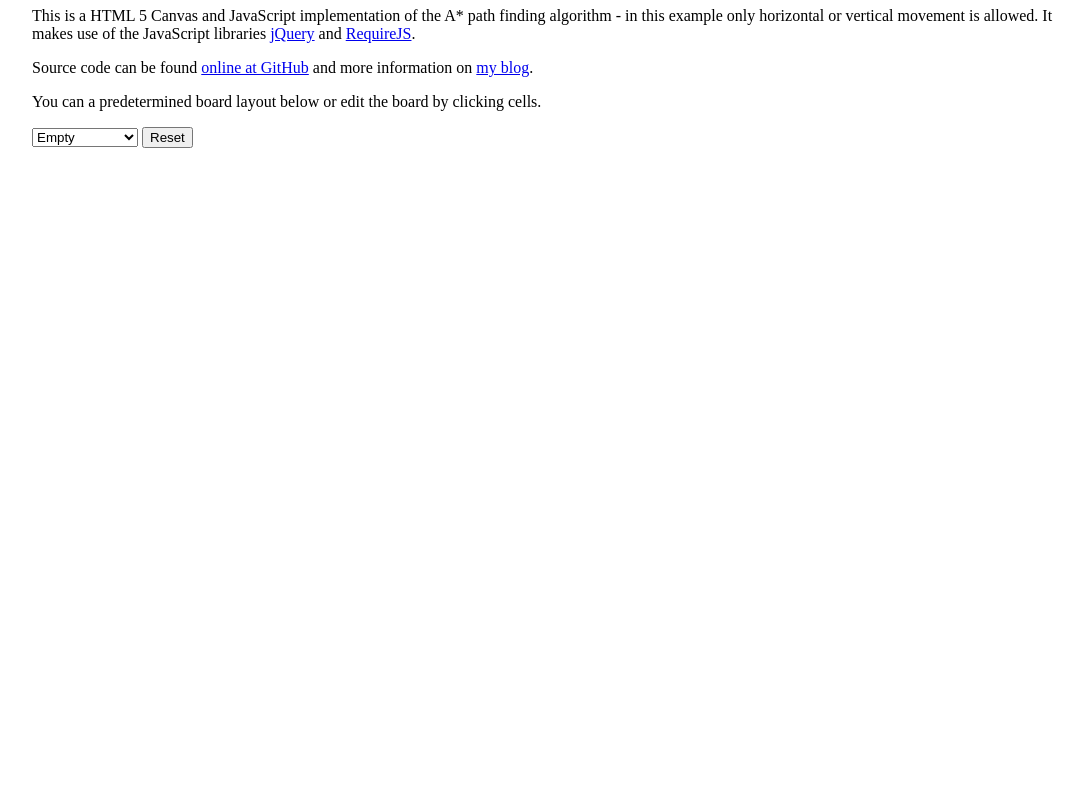
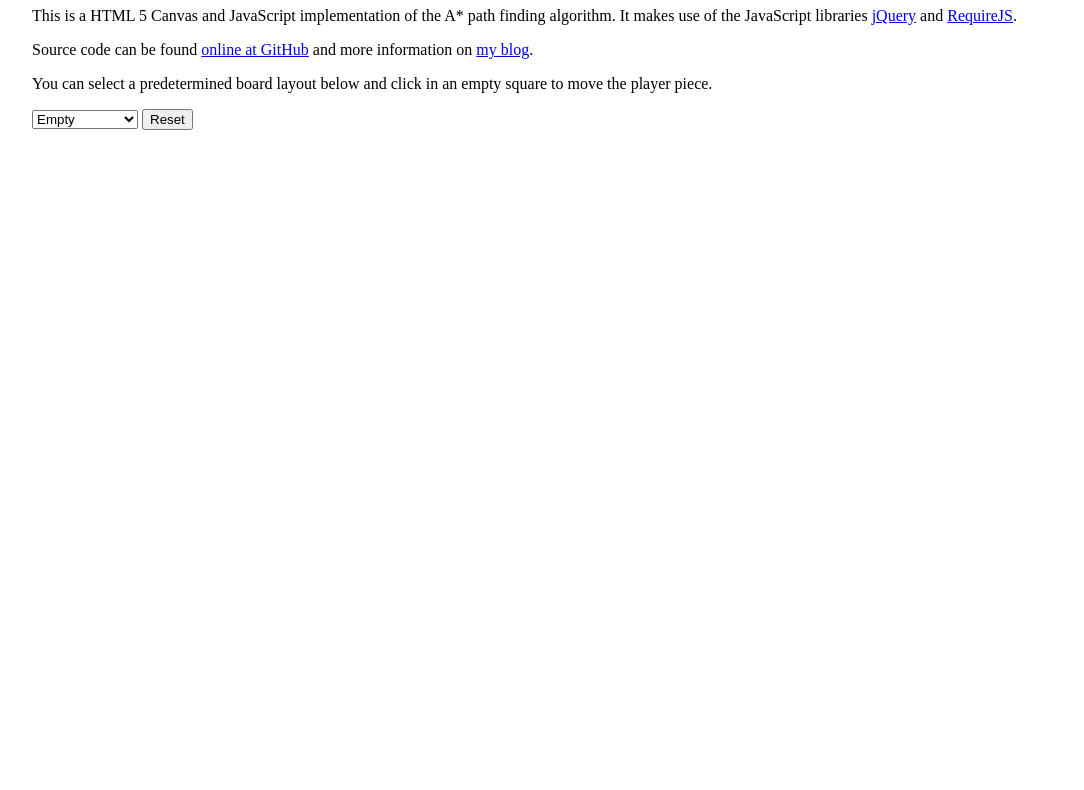
Before and after one commit to JamesRandall/A-Star-Pathfinding, a plain HTML site: page index.html in a window 1280 px wide. Shown: the part 73-863 px from the top of the page, without its empty margins (96-1180 px from the left). Drawn offline with Linux system fonts and the light colour scheme.

Commit message:
Updated instructions, and now clear the path on board change

```diff
--- a/index.html
+++ b/index.html
@@ -10,9 +10,9 @@
 	<body>
 		<div>
 			<h1>A* Algorithm</h1>
-			<p>This is a HTML 5 Canvas and JavaScript implementation of the A* path finding algorithm - in this example only horizontal or vertical movement is allowed. It makes use of the JavaScript libraries <a href="http://jquery.com/">jQuery</a> and <a href="http://requirejs.org/">RequireJS</a>.</p>
+			<p>This is a HTML 5 Canvas and JavaScript implementation of the A* path finding algorithm. It makes use of the JavaScript libraries <a href="http://jquery.com/">jQuery</a> and <a href="http://requirejs.org/">RequireJS</a>.</p>
 			<p>Source code can be found <a href="https://github.com/JamesRandall/AStar">online at GitHub</a> and more information on <a href="http://accidentalfish.wordpress.com">my blog</a>.</p>
-			<p>You can a predetermined board layout below or edit the board by clicking cells.</p>
+			<p>You can select a predetermined board layout below and click in an empty square to move the player piece.</p>
 			<div id="browserNotSupported"><p>Your browser does not support running A*. Please upgrade to a more recent version that supports HTML 5 canvas.</div>
 			<div id="astar">
 				<div id="toolbar">
--- a/scripts/board.js
+++ b/scripts/board.js
@@ -81,6 +81,7 @@ define(["metrics"], function(metrics) {
 					var found;
 
 					this.clear();
+					this.path = [];
 					patternBuilders[boardType](this);
 
 					found = false;
```
